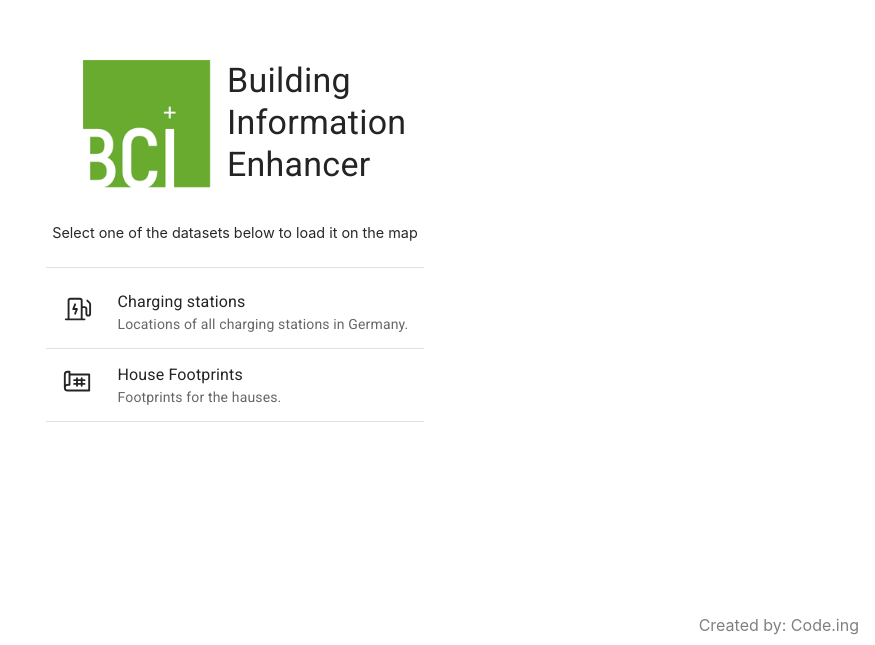
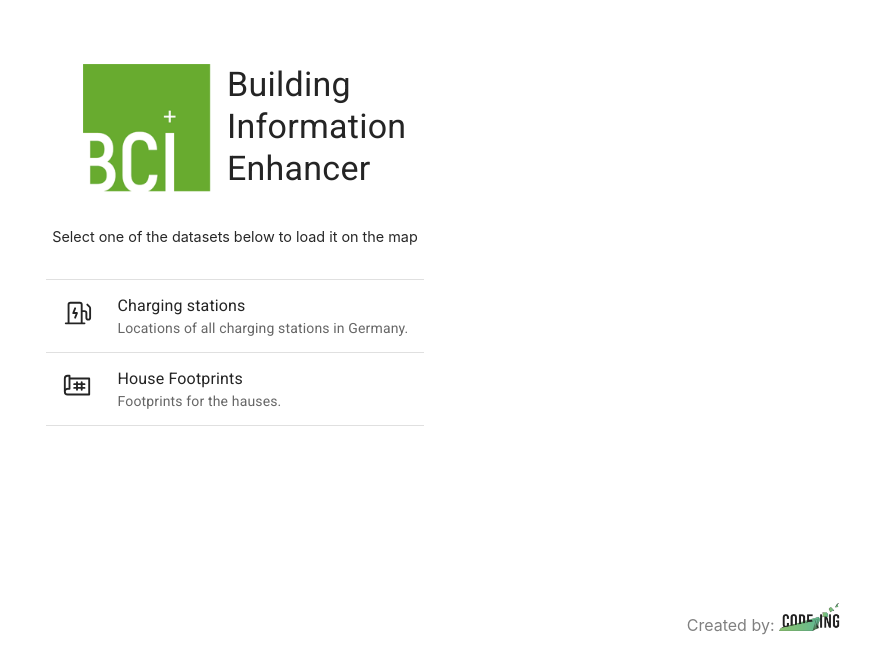
Before and after one commit to amosproj/amos2024ss04-building-information-enhancer, a React (Vite) app in the folder frontend/: page / in a window 1280 px wide. Shown: the part 155-800 px from the top of the page, without its empty margins (405-1280 px from the left). Built offline with nearby package versions, Linux system fonts and the light colour scheme.

Commit message:
Added alerts
Signed-off-by: Emil Balitzki <emil.balitzki@gmail.com>

```diff
--- /dev/null
+++ b/frontend/src/components/Alerts/Alerts.css
@@ -0,0 +1,4 @@
+.alert {
+  position: fixed;
+  bottom: 0;
+}
--- /dev/null
+++ b/frontend/src/components/Alerts/ErrorAlert.tsx
@@ -0,0 +1,60 @@
+import Box from "@mui/material/Box";
+import Alert from "@mui/material/Alert";
+import IconButton from "@mui/material/IconButton";
+import Collapse from "@mui/material/Collapse";
+import CloseIcon from "@mui/icons-material/Close";
+
+import "./Alerts.css";
+import { useEffect } from "react";
+
+interface ErrorAlertProps {
+  alertOpen: boolean;
+  setAlertOpen: React.Dispatch<React.SetStateAction<boolean>>;
+  text: string;
+}
+
+const ErrorAlert: React.FC<ErrorAlertProps> = ({
+  alertOpen,
+  setAlertOpen,
+  text,
+}) => {
+  // Auto-hide
+  useEffect(() => {
+    const timeId = setTimeout(() => {
+      // After 3 seconds set the show value to false
+      setAlertOpen(false);
+    }, 3000);
+
+    return () => {
+      clearTimeout(timeId);
+    };
+    // eslint-disable-next-line react-hooks/exhaustive-deps
+  }, [alertOpen]);
+
+  return (
+    <Box sx={{ width: "100%" }} className="alert">
+      <Collapse in={alertOpen}>
+        <Alert
+          severity="error"
+          action={
+            <IconButton
+              aria-label="close"
+              color="inherit"
+              size="small"
+              onClick={() => {
+                setAlertOpen(false);
+              }}
+            >
+              <CloseIcon fontSize="inherit" />
+            </IconButton>
+          }
+          sx={{ mb: 2 }}
+        >
+          {text}
+        </Alert>
+      </Collapse>
+    </Box>
+  );
+};
+
+export default ErrorAlert;
--- /dev/null
+++ b/frontend/src/components/DatasetsList/DatasetsList.css
@@ -0,0 +1,4 @@
+.datasets-list-container {
+  max-height: 15rem;
+  overflow-y: auto;
+}
--- a/frontend/src/components/DatasetsList/DatasetsList.tsx
+++ b/frontend/src/components/DatasetsList/DatasetsList.tsx
@@ -7,8 +7,11 @@ import {
   ListItemText,
 } from "@mui/material";
 import { ChargingStation, Icon, Blueprint } from "@phosphor-icons/react";
-import { useContext } from "react";
+import { useContext, useState } from "react";
 import { TabProps, TabsContext } from "../../contexts/TabsContext";
+
+import "./DatasetsList.css";
+import ErrorAlert from "../Alerts/ErrorAlert";
 
 // Dataset Type
 export type Dataset = {
@@ -44,9 +47,16 @@ const datasetsData: Dataset[] = [
 
 const DatasetsList = () => {
   const { currentTabsCache, setCurrentTabsCache } = useContext(TabsContext);
+  const [alertOpen, setAlertOpen] = useState(false);
 
   // Opens a new tab
   const openNewTab = (dataset: Dataset) => {
+    if (
+      currentTabsCache.openedTabs.some((tab) => tab.dataset.id === dataset.id)
+    ) {
+      setAlertOpen(true);
+      return;
+    }
     const newTabID = currentTabsCache.openedTabs.length + 1;
     const newTab: TabProps = {
       id: newTabID.toString(),
@@ -60,9 +70,9 @@ const DatasetsList = () => {
   };
 
   return (
-    <Fragment>
-      <Divider style={{ marginTop: 24 }} />
-      <List sx={{ width: "100%", bgcolor: "background.paper" }}>
+    <div className="datasets-list-container">
+      <Divider style={{ marginTop: "1rem" }} />
+      <List sx={{ width: "100%", bgcolor: "background.paper", padding: 0 }}>
         {datasetsData.map((dataset) => {
           return (
             <Fragment key={dataset.id}>
@@ -85,7 +95,12 @@ const DatasetsList = () => {
           );
         })}
       </List>
-    </Fragment>
+      <ErrorAlert
+        alertOpen={alertOpen}
+        setAlertOpen={setAlertOpen}
+        text="This dataset was already added."
+      />
+    </div>
   );
 };
 
--- a/frontend/src/components/MainMenu/MainMenu.css
+++ b/frontend/src/components/MainMenu/MainMenu.css
@@ -1,8 +1,3 @@
-.menu-datasets-list-container {
-  max-height: 50rem;
-  overflow-y: auto;
-}
-
 .menu-credits {
   color: gray;
   position: absolute;
@@ -33,7 +28,15 @@
   padding-bottom: 1.5rem;
 }
 
+.menu-subtitle {
+  padding-bottom: 1rem;
+}
+
 .menu-image {
   max-width: 8rem;
   max-height: 8rem;
 }
+
+.codeing-logo {
+  max-width: 5rem;
+}
--- a/frontend/src/components/MainMenu/MainMenu.tsx
+++ b/frontend/src/components/MainMenu/MainMenu.tsx
@@ -1,6 +1,7 @@
 import { Typography } from "@mui/material";
 import { Fragment } from "react/jsx-runtime";
 import bciLogo from "/bci_logo.png";
+import codeingLogo from "/codeing-logo.png";
 import DatasetsList from "../DatasetsList/DatasetsList";
 
 import "./MainMenu.css";
@@ -16,7 +17,7 @@ const MainMenu = () => {
               Building Information Enhancer
             </Typography>
           </div>
-          <span className="secondary-text">
+          <span className="secondary-text menu-subtitle">
             Select one of the datasets below to load it on the map
           </span>
           <div className="menu-datasets-list-container">
@@ -24,7 +25,14 @@ const MainMenu = () => {
           </div>
         </div>
       </div>
-      <span className="menu-credits">Created by: Code.ing</span>
+      <span className="menu-credits">
+        Created by:{" "}
+        <img
+          className="codeing-logo"
+          src={codeingLogo}
+          alt="Code.ing Logo"
+        ></img>
+      </span>
     </Fragment>
   );
 };
--- a/frontend/src/components/PopUp/DatasetsPopUp.tsx
+++ b/frontend/src/components/PopUp/DatasetsPopUp.tsx
@@ -17,10 +17,12 @@ const DatasetsPopUp: React.FC<DatasetsPopUpProps> = ({
       onClose={onToggleIfOpenedDialog}
       ifOpenedDialog={ifOpenedDialog}
     >
-      <span className="secondary-text">
-        Select one of the datasets below to load it on the map
-      </span>
-      <DatasetsList />
+      <div style={{ display: "flex", flexDirection: "column" }}>
+        <span className="secondary-text" style={{ paddingBottom: "1rem" }}>
+          Select one of the datasets below to create a new map tab
+        </span>
+        <DatasetsList />
+      </div>
     </PopUp>
   );
 };
```
Also changed, not shown: frontend/public/codeing-logo.png (added), frontend/src/components/DatasetsList/Datasets.json (deleted).
